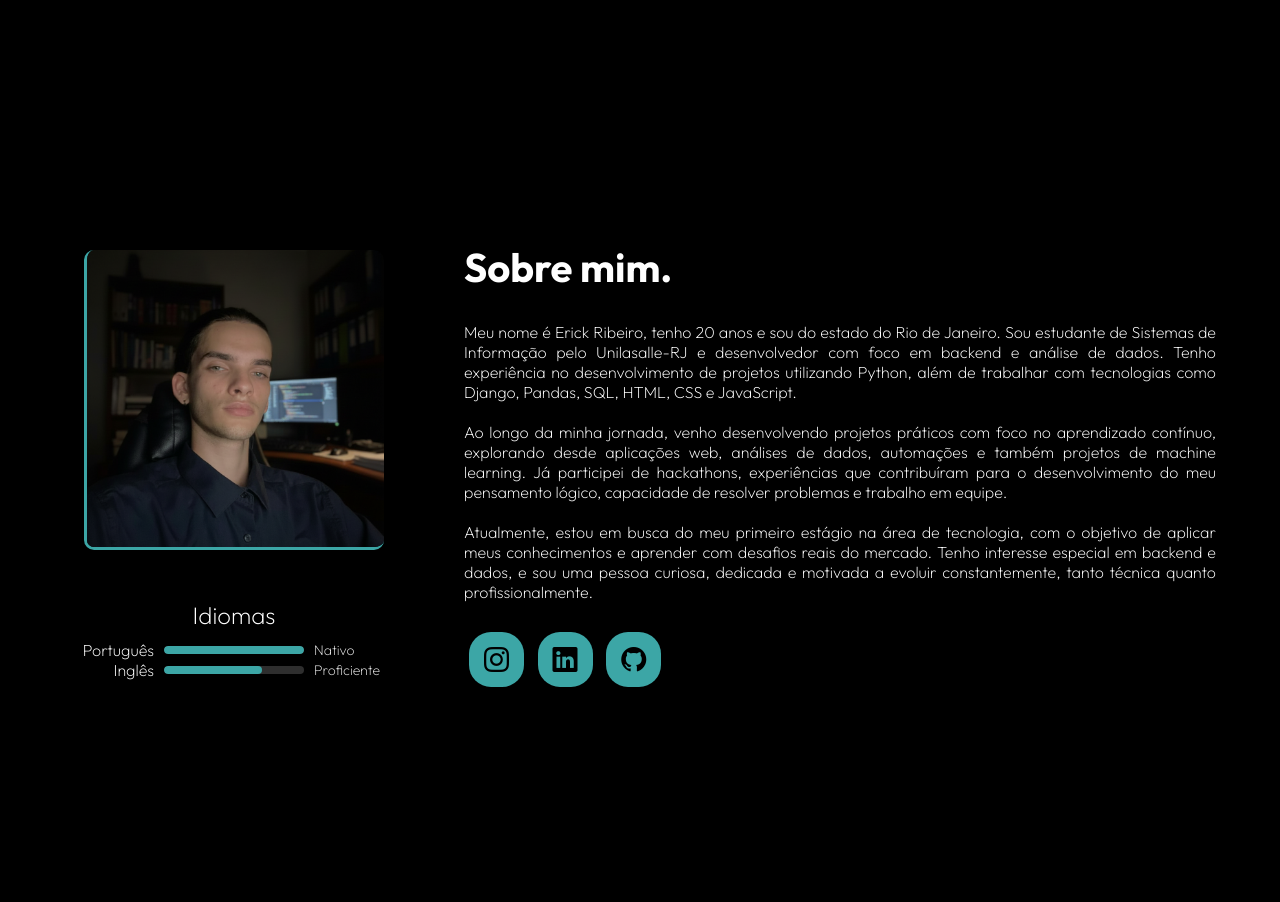
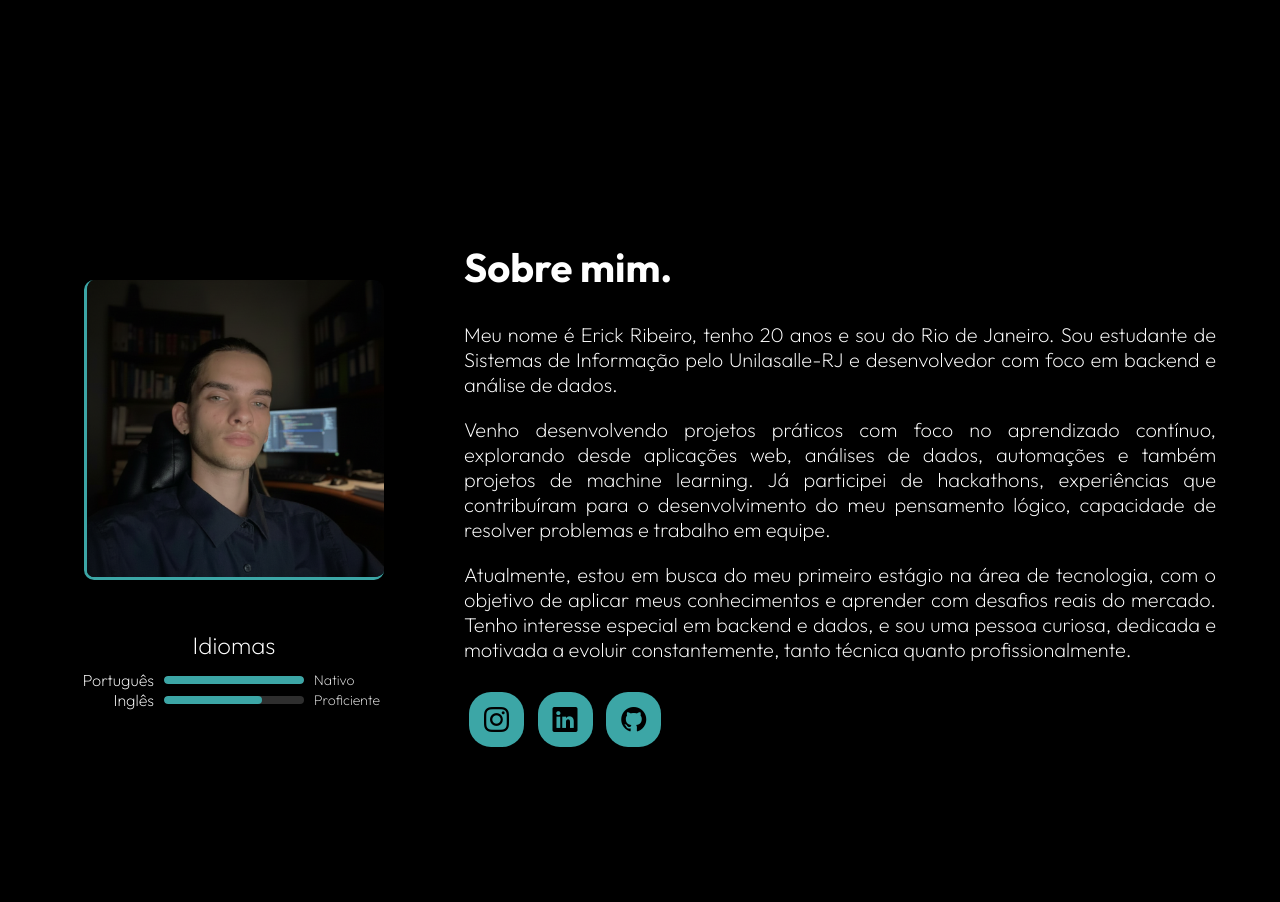
Before and after one commit to Erick22Ribeiro/My-porfolio, a Django app: page / in a window 1280 px wide. Shown: the part 1809-2711 px from the top of the page. Run offline with Django 5.2, Linux system fonts and the light colour scheme; data comes from the database, SQL or seed files in the repository.

Commit message:
Texto maior da área sobre

```diff
--- a/core/templates/core/home.html
+++ b/core/templates/core/home.html
@@ -101,6 +101,7 @@
                         <h1 class="titulo-topo">
                             <span data-i18n="topo.ola" class="h1-topo"></span><span class="ponto-topo">.</span>
                         </h1>
+
 
                         <div class="container-texto-dinamixo">
                             <span data-i18n="topo.estatico" class="texto-fixo">Eu sou</span>
@@ -307,8 +308,9 @@
 
                     <div class="txt-sobre">
                         <h1 data-i18n="sobre.titulo" >Sobre mim.</h1>
+
                         <p data-i18n="sobre.p1">
-                            Meu nome é Erick Ribeiro, tenho 20 anos e sou do estado do Rio de Janeiro. Sou estudante de Sistemas de Informação pelo Unilasalle-RJ e desenvolvedor com foco em backend e análise de dados. Tenho experiência no desenvolvimento de projetos utilizando Python, além de trabalhar com tecnologias como Django, Pandas, SQL, HTML, CSS e JavaScript.
+                            Meu nome é Erick Ribeiro, tenho 20 anos e sou do Rio de Janeiro. Sou estudante de Sistemas de Informação pelo Unilasalle-RJ e desenvolvedor com foco em backend e análise de dados. Tenho experiência no desenvolvimento de projetos utilizando Python, além de trabalhar com tecnologias como Django, Pandas, SQL, HTML, CSS e JavaScript.
                         </p>
                         <p data-i18n="sobre.p2">
                             Ao longo da minha jornada, venho desenvolvendo projetos práticos com foco no aprendizado contínuo, explorando desde aplicações web, análises de dados, automações e também projetos de machine learning. Já participei de hackathons, experiências que contribuíram para o desenvolvimento do meu pensamento lógico, capacidade de resolver problemas e trabalho em equipe.
--- a/core/views.py
+++ b/core/views.py
@@ -47,8 +47,9 @@ def home(request):
                     'in': 'Inglês',
                     'pro': 'Proficiente',
                     'titulo': 'Sobre mim.',
-                    'p1': ' Meu nome é Erick Ribeiro, tenho 20 anos e sou do estado do Rio de Janeiro. Sou estudante de Sistemas de Informação pelo Unilasalle-RJ e desenvolvedor com foco em backend e análise de dados. Tenho experiência no desenvolvimento de projetos utilizando Python, além de trabalhar com tecnologias como Django, Pandas, SQL, HTML, CSS e JavaScript.',
-                    'p2': ' Ao longo da minha jornada, venho desenvolvendo projetos práticos com foco no aprendizado contínuo, explorando desde aplicações web, análises de dados, automações e também projetos de machine learning. Já participei de hackathons, experiências que contribuíram para o desenvolvimento do meu pensamento lógico, capacidade de resolver problemas e trabalho em equipe.',
+
+                    'p1': 'Meu nome é Erick Ribeiro, tenho 20 anos e sou do Rio de Janeiro. Sou estudante de Sistemas de Informação pelo Unilasalle-RJ e desenvolvedor com foco em backend e análise de dados. ',
+                    'p2': 'Venho desenvolvendo projetos práticos com foco no aprendizado contínuo, explorando desde aplicações web, análises de dados, automações e também projetos de machine learning. Já participei de hackathons, experiências que contribuíram para o desenvolvimento do meu pensamento lógico, capacidade de resolver problemas e trabalho em equipe.',
                     'p3': ' Atualmente, estou em busca do meu primeiro estágio na área de tecnologia, com o objetivo de aplicar meus conhecimentos e aprender com desafios reais do mercado. Tenho interesse especial em backend e dados, e sou uma pessoa curiosa, dedicada e motivada a evoluir constantemente, tanto técnica quanto profissionalmente.'
                 },
                 'cntt': {
--- a/static/portfolio/css/home.css
+++ b/static/portfolio/css/home.css
@@ -566,6 +566,7 @@ section.sobre .flex {
 
 .sobre .txt-sobre p {
     margin: 20px 0;
+    font-size: 20px;
     text-align: justify;
 }
 
```
